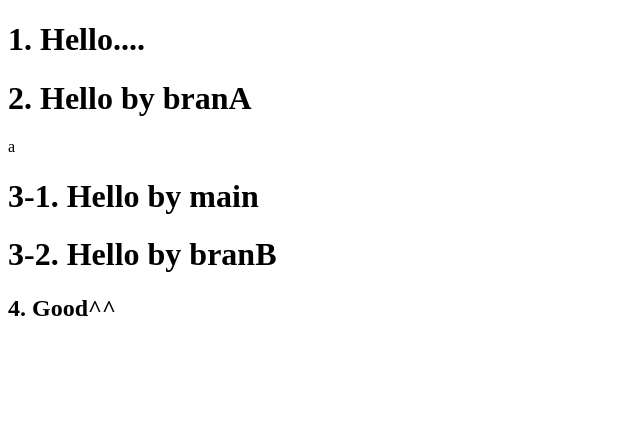
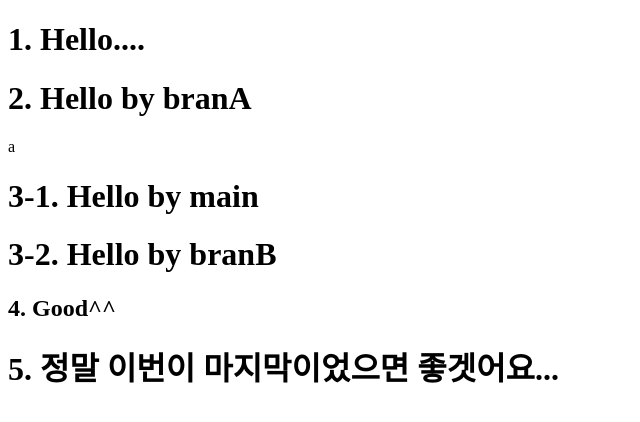
Before and after one commit to evas911/today, a plain HTML site: page index.html in a window 1280 px wide. Shown: the whole page, without its empty margins (0-640 px from the left). Drawn offline with Linux system fonts and the light colour scheme.

Commit message:
....in branC

```diff
--- a/index.html
+++ b/index.html
@@ -12,5 +12,6 @@
   <h1>3-1. Hello by main</h1>
   <h1>3-2. Hello by branB</h1>
   <h2>4. Good^^</h2>
+  <h1>5. 정말 이번이 마지막이었으면 좋겟어요...</h1>
 </body>
 </html>
```
